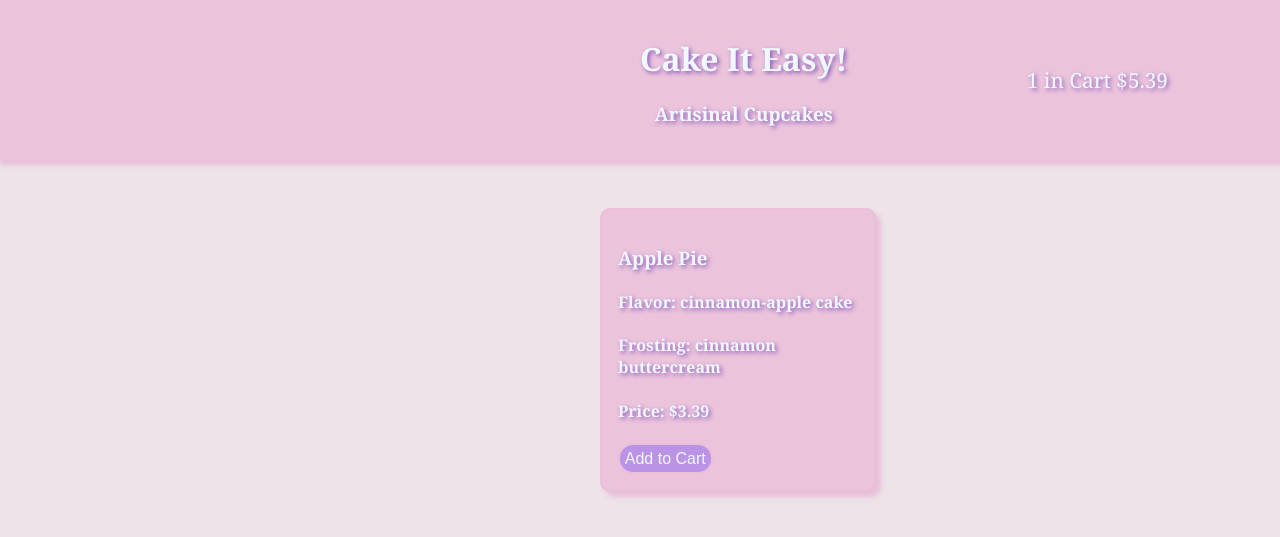
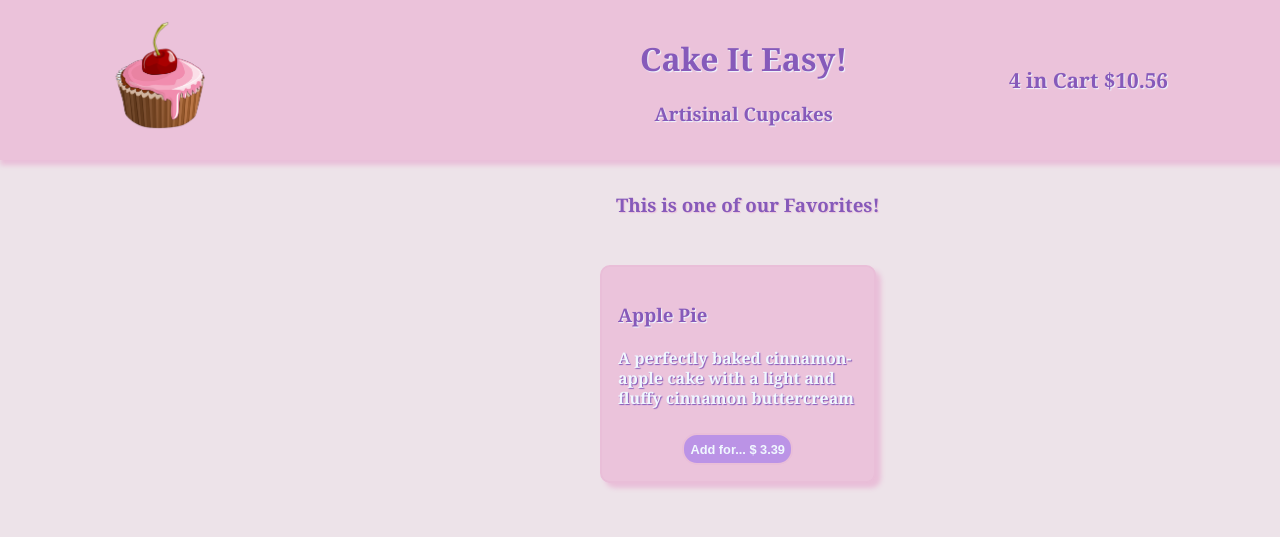
Before and after one commit to Northermata2387/F28-Python-Unit-02, a Flask app: a page that uses starter/templates/individual-cupcake.html in a window 1280 px wide. Shown: the top 537 px of the page. Run offline with Flask 2, Linux system fonts and the light colour scheme.

Commit message:
updated CSS, updatedbutton and product descriptions

```diff
--- a/starter/cupcakes.csv
+++ b/starter/cupcakes.csv
@@ -1,11 +1,11 @@
 size,name,price,flavor,frosting,sprinkles,filling
-regular,Apple Pie,3.39,cinnamon-apple cake,cinnamon buttercream,"['Red', 'White', 'Chocolate']",fresh apple filling
-mini,Country Cherry Cheesecake,2.39,graham cracker cake,vanilla buttercream,['country cherry jam'],
-large,Lemon Drop,5.39,lemon cake,lemon buttercream,[],fresh lemon curd
-regular,Chocolate Salted Caramel,3.39,chocolate cake,chocolate buttercream,"['Onyx', 'White', 'Chocolate']",salted caramel filling
-mini,Toasted Coconut,2.39,coconut cake,vanilla buttercream,['shredded toasted coconut'],
-large,Red Velvet,5.39,classic red velvet cake,cream cheese frosting,[],rasperry jam
-regular,Cookies & Cream,3.39,chocolate cake,cookies & cream buttercream,"['Onyx', 'White', 'Chocolate']",chocolate sandwich cookie
-mini,Creme Brulee,2.39,vanilla cake,cream cheese frosting,['burnt sugar crumble'],
-large,Classic Vanilla,5.39,vanilla cake,vanilla buttercream,[],champagne vanilla mousse
-regular,Cinnamon Pumpkin,3.39,pumpkin cake,cinnamon buttercream,"['Orange', 'Green', 'Chocolate']",sweet pumpkin malai
+Regular,Apple Pie,3.39,cinnamon-apple cake,cinnamon buttercream,"['Red', 'White', 'Chocolate']",fresh apple filling
+Mini,Country Cherry Cheesecake,2.39,graham cracker cake,vanilla buttercream,['country cherry jam'],
+Large,Lemon Drop,5.39,lemon cake,lemon buttercream,[],fresh lemon curd
+Regular,Chocolate Salted Caramel,3.39,chocolate cake,chocolate buttercream,"['Onyx', 'White', 'Chocolate']",salted caramel filling
+Mini,Toasted Coconut,2.39,coconut cake,vanilla buttercream,['shredded toasted coconut'],
+Large,Red Velvet,5.39,classic red velvet cake,cream cheese frosting,[],rasperry jam
+Regular,Cookies & Cream,3.39,chocolate cake,cookies & cream buttercream,"['Onyx', 'White', 'Chocolate']",chocolate sandwich cookie
+Mini,Creme Brulee,2.39,vanilla cake,cream cheese frosting,['burnt sugar crumble'],
+Large,Classic Vanilla,5.39,vanilla cake,vanilla buttercream,[],champagne vanilla mousse
+Regular,Cinnamon Pumpkin,3.39,pumpkin cake,cinnamon buttercream,"['Orange', 'Green', 'Chocolate']",sweet pumpkin malai
--- a/starter/orders.csv
+++ b/starter/orders.csv
@@ -1,3 +1,5 @@
 size,name,price,flavor,frosting,sprinkles,filling
-
-large,Lemon Drop,5.39,lemon cake,lemon buttercream,[],fresh lemon curd
+Mini,Country Cherry Cheesecake,2.39,graham cracker cake,vanilla buttercream,['country cherry jam'],
+Mini,Country Cherry Cheesecake,2.39,graham cracker cake,vanilla buttercream,['country cherry jam'],
+Regular,Cookies & Cream,3.39,chocolate cake,cookies & cream buttercream,"['Onyx', 'White', 'Chocolate']",chocolate sandwich cookie
+Mini,Creme Brulee,2.39,vanilla cake,cream cheese frosting,['burnt sugar crumble'],
--- a/starter/server.py
+++ b/starter/server.py
@@ -59,7 +59,7 @@ def order():
 
     for cupcake in cupcakes:
         cupcake_set.add(
-            (cupcake["name"], cupcake["price"], cupcakes.count(cupcake)))
+            (cupcake["name"], cupcake["size"], cupcake["price"], cupcakes.count(cupcake)))
 
     return render_template("order.html", cupcakes=cupcake_set, items_num=len(order), order_total=order_total)
 
--- a/starter/static/index.css
+++ b/starter/static/index.css
@@ -1,12 +1,11 @@
 body {
     background-color: #EDE3E9;
     font-family: Cambria, Cochin, Georgia, Times, 'Times New Roman', serif;
-    color: hsl(208, 100%, 97%);
-    text-shadow: 2px 2px 4px hsl(268, 41%, 54%);
 }
 
-header {
-    background-color: #EBC3DB;
+.header-bar {
+    background-color: hsl(324, 50%, 84%);
+    text-shadow: 1px 1px 1px hsl(268, 41%, 54%);
     display: flex;
     flex-direction: row;
     align-items: center;
@@ -20,6 +19,13 @@ header {
     text-align: center;
 }
 
+.logo-img {
+    position: fixed;
+    top: 1rem;
+    left: 6rem;
+    width: 8rem;
+}
+
 .title {
     display: flex;
     flex-direction: column;
@@ -31,6 +37,21 @@ header {
     position: fixed;
     right: 7rem;
     font-size: 1.3rem;
+    font-weight: bold;
+}
+
+.header-sub-text {
+    color: hsl(268, 41%, 54%);
+    text-shadow: 1px 1px 1px hsl(324, 50%, 84%);
+    display: flex;
+    flex-direction: column;
+    text-align: center;
+}
+
+.indv-cake-sub-text {
+    color: hsl(268, 41%, 54%);
+    text-shadow: 1px 1px 1px hsl(324, 50%, 84%);
+    margin-left: 38rem;
 }
 
 .all-product-boxes {
@@ -38,6 +59,8 @@ header {
     flex-direction: row;
     flex-wrap: wrap;
     width: 90rem;
+    color: hsl(208, 100%, 97%);
+    text-shadow: 0px 1px 1px hsl(268, 41%, 54%);
 }
 
 .home-page-product-box {
@@ -53,18 +76,21 @@ header {
 }
 
 .indv-product-box {
+    color: hsl(208, 100%, 97%);
+    text-shadow: 1px 1px 1px hsl(268, 41%, 54%);
     background-color: #EBC3DB;
     border: 2px hsl(324, 50%, 83%) solid;
     border-radius: 10px;
     box-shadow: 5px 5px 5px hsl(324, 50%, 83%);
-    margin-top: 13rem;
+    margin-top: 3rem;
     padding: 1rem;
     width: 15rem;
     margin-left: 37rem;
 }
 
-.indv-cake-desc {
-    margin-top: 13rem;
+.indv-cake-script {
+    height: 4rem;
+    line-height: 15pt;
 }
 
 main {
@@ -73,28 +99,51 @@ main {
 
 a:link {
     text-decoration: none;
-    color: hsl(208, 100%, 97%);
+    color: hsl(268, 41%, 54%);
+    text-shadow: 1px 1px 1px hsl(208, 100%, 97%);
 }
 
 a:visited {
     text-decoration: none;
-    color: hsl(208, 100%, 97%);
+    color: hsl(268, 41%, 54%);
 }
 
 a:hover {
     text-decoration: none;
-    color: hsl(208, 100%, 117%);
-    text-shadow: 2px 2px 4px hsl(269, 63%, 34%);
+    color: hsl(268, 41%, 54%);
+    text-shadow: none;
 }
 
-button {
-    font-size: 1rem;
+.add-to-cart-btn {
+    font-size: 0.8rem;
     background-color: hsl(269, 63%, 74%);
     text-decoration: none;
     color: hsl(208, 100%, 97%);
     border: 2px hsl(324, 50%, 83%) solid;
     border-radius: 15px;
-    padding: 0.3rem 0.3rem;
+    padding: 0.4rem 0.4rem;
+    margin-left: 3rem;
+    font-weight: bold;
+}
+
+.add-to-cart-btn:hover {
+    color: #EBC3DB;
+    background-color: hsl(268, 41%, 54%);
+}
+
+.price-and-btn {
+    display: flex;
+    flex-direction: row;
+}
+
+.a-ref-btn {
+    padding-top: 1rem;
+    padding-left: 1rem;
+}
+
+.table-column-names {
+    color: hsl(268, 41%, 54%);
+    text-shadow: 1px 1px 1px hsl(208, 100%, 97%);
 }
 
 .order-table {
@@ -102,13 +151,19 @@ button {
     border: 2px hsl(324, 50%, 83%) solid;
     border-radius: 10px;
     box-shadow: 5px 5px 5px hsl(324, 50%, 83%);
-    margin-left: 22rem;
+    margin-left: 21.2rem;
     padding: 2rem;
     font-size: 1.3rem;
     width: 50rem;
     text-align: left;
+    color: hsl(208, 100%, 97%);
+    text-shadow: 0px 1px 1px hsl(268, 41%, 54%);
 }
 
 td {
     padding: 0;
 }
+
+.quantity {
+    padding-left: 2rem;
+}
--- a/starter/templates/individual-cupcake.html
+++ b/starter/templates/individual-cupcake.html
@@ -8,7 +8,10 @@
     <title>Cake-It-Easy ~ {{ cupcake["name"] }}</title>
   </head>
   <body>
-    <header>
+    <header class="header-bar">
+      <a href="{{ url_for('home') }}">
+        <img class="logo-img" src="../static/images/basic-logo.png" alt="" />
+      </a>
       <a href="{{ url_for('home') }}">
         <h1>Cake It Easy!</h1>
         <h3>Artisinal Cupcakes</h3>
@@ -21,15 +24,22 @@
       </div>
     </header>
     <main>
+      <div class="indv-cake-sub-text">
+        <h3>This is one of our Favorites!</h3>
+      </div>
       <div class="indv-product-box">
-        <a href="{{ url_for('individual_cupcake', name=cupcake['name']) }}">
-          <h3>{{ cupcake["name"] }}</h3>
-        </a>
-        <h4>Flavor: {{ cupcake["flavor"] }}</h4>
-        <h4>Frosting: {{ cupcake["frosting"] }}</h4>
-        <h4>Price: ${{ cupcake["price"] }}</h4>
-        <a href="{{ url_for('add_cupcake', name=cupcake['name']) }}">
-          <button>Add to Cart</button>
+        <h3 class="table-column-names">{{ cupcake["name"] }}</h3>
+        <h4 class="indv-cake-script">
+          A perfectly baked {{ cupcake["flavor"] }} with a light and fluffy {{
+          cupcake["frosting"] }}
+        </h4>
+        <a
+          class="a-ref-btn"
+          href="{{ url_for('add_cupcake', name=cupcake['name']) }}"
+        >
+          <button class="add-to-cart-btn">
+            Add for... $ {{ cupcake["price"] }}
+          </button>
         </a>
       </div>
     </main>
```
Also changed, not shown: starter/templates/index.html (+15 -13 lines), starter/templates/order.html (+17 -10 lines), starter/static/images/apple-pie-img.png (deleted), starter/static/images/basic-logo.png (added).
